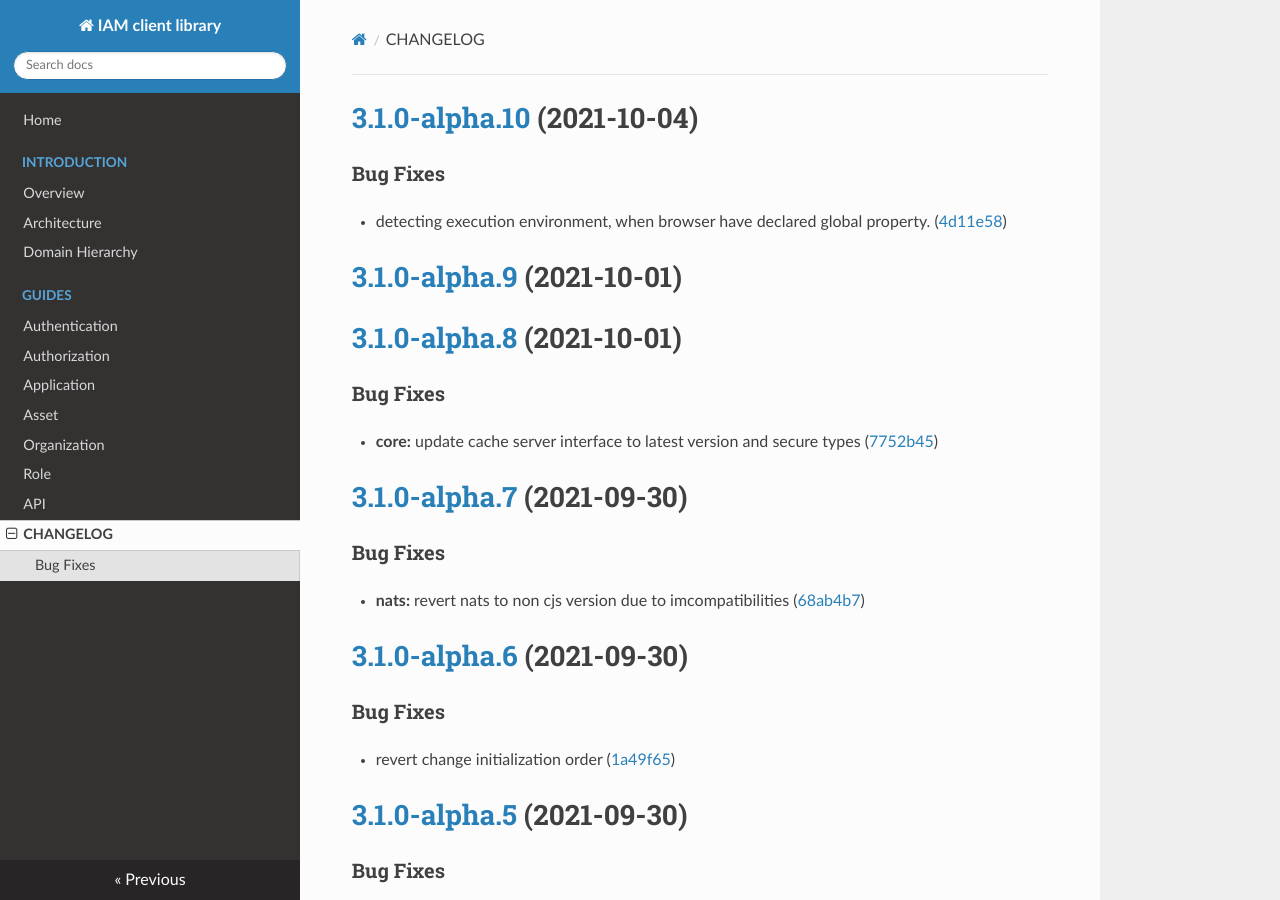
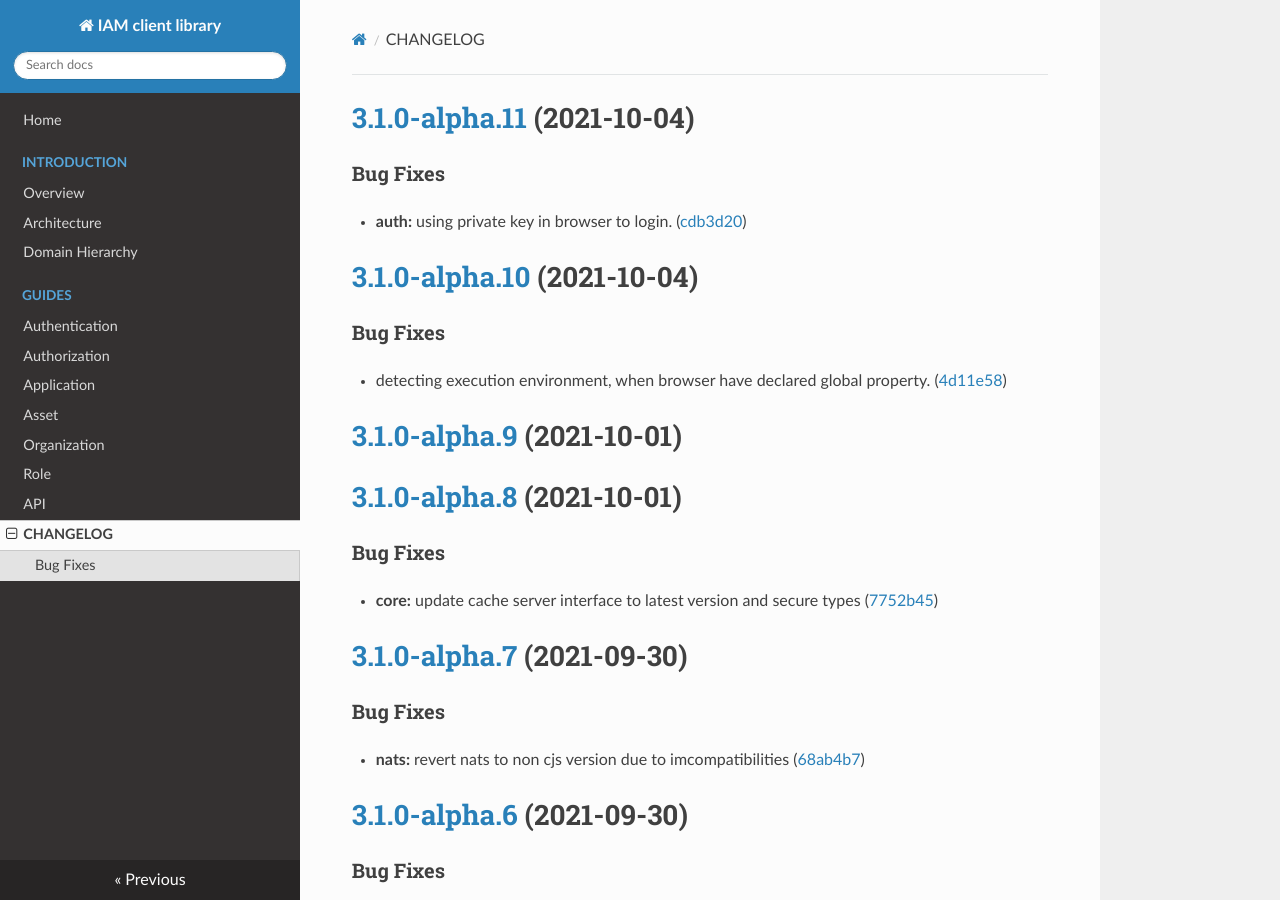
Before and after one commit to energywebfoundation/iam-client-lib, an MkDocs documentation site: the page built from docs/CHANGELOG.md, in a window 1280 px wide and 900 px high. Built offline with MkDocs 1.6.1, drawn with Linux system fonts in a browser that asks for light colours; nearby versions of some CDN libraries.

Commit message:
chore(release): 3.1.0-alpha.11 [skip ci]
# [3.1.0-alpha.11](https://github.com/energywebfoundation/iam-client-lib/compare/v3.1.0-alpha.10...v3.1.0-alpha.11) (2021-10-04)

### Bug Fixes

* **auth:** using private key in browser to login. ([cdb3d20](https://github.com/energywebfoundation/iam-client-lib/commit/cdb3d206aa062ba965d6dc37ad43f8c86ea3a6ab))

```diff
--- a/docs/CHANGELOG.md
+++ b/docs/CHANGELOG.md
@@ -1,3 +1,10 @@
+# [3.1.0-alpha.11](https://github.com/energywebfoundation/iam-client-lib/compare/v3.1.0-alpha.10...v3.1.0-alpha.11) (2021-10-04)
+
+
+### Bug Fixes
+
+* **auth:** using private key in browser to login. ([cdb3d20](https://github.com/energywebfoundation/iam-client-lib/commit/cdb3d206aa062ba965d6dc37ad43f8c86ea3a6ab))
+
 # [3.1.0-alpha.10](https://github.com/energywebfoundation/iam-client-lib/compare/v3.1.0-alpha.9...v3.1.0-alpha.10) (2021-10-04)
 
 
```
